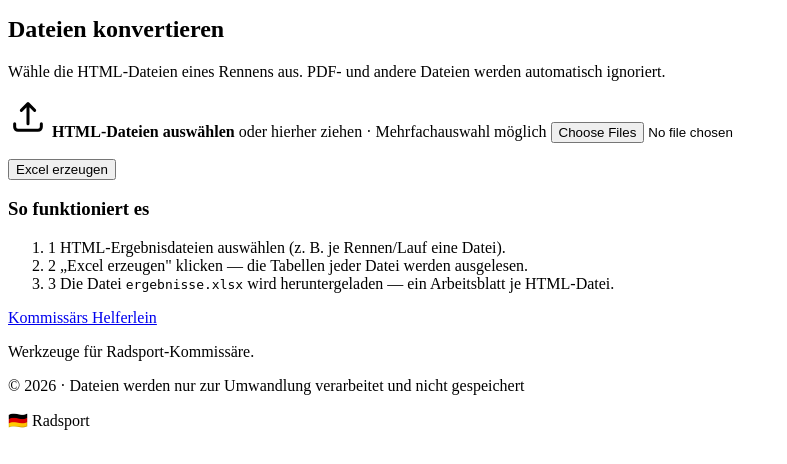
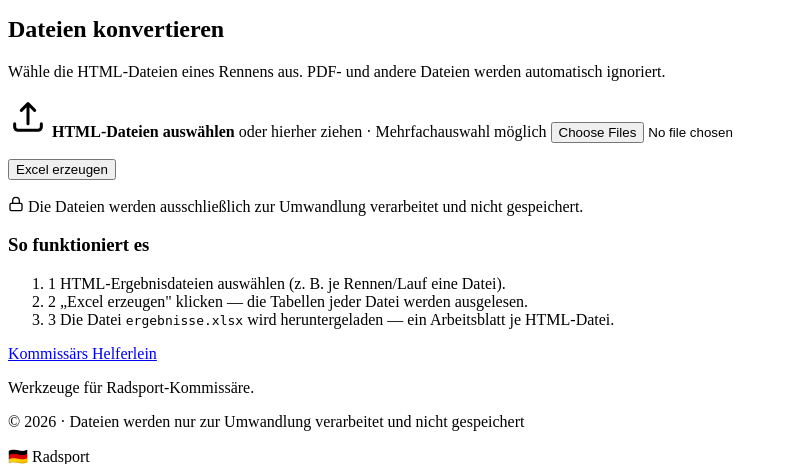
Before and after one commit to bmu/cycling, a Python web app: template src/cycling/web/templates/index.html in a window 1280 px wide. Shown: the part 207-671 px from the top of the page, without its empty margins (0-787 px from the left). Run offline with Jinja, Linux system fonts and the light colour scheme; the template is opened without the code that fills it, so the values that code supplies are empty.

Commit message:
Web-UI: Datenschutzhinweis-Zeile unter dem Formular
Dezente Zeile mit Schloss-Icon unter dem Upload-Button: "Die Dateien werden
ausschließlich zur Umwandlung verarbeitet und nicht gespeichert." Optional wird
ein Link zur Datenschutzerklärung angezeigt, wenn die Env-Variable
CYCLING_PRIVACY_URL gesetzt ist (fürs öffentliche Hosting).

Co-Authored-By: Claude Opus 4.8 <noreply@anthropic.com>

```diff
--- a/src/cycling/web/templates/index.html
+++ b/src/cycling/web/templates/index.html
@@ -47,6 +47,19 @@
                     <button type="submit" class="btn btn--primary" data-submit>Excel erzeugen</button>
                 </div>
             </form>
+
+            <p class="privacy-note">
+                <svg width="16" height="16" viewBox="0 0 24 24" fill="none" stroke="currentColor"
+                     stroke-width="2" stroke-linecap="round" stroke-linejoin="round" aria-hidden="true">
+                    <rect x="3" y="11" width="18" height="11" rx="2"/>
+                    <path d="M7 11V7a5 5 0 0 1 10 0v4"/>
+                </svg>
+                <span>
+                    Die Dateien werden ausschließlich zur Umwandlung verarbeitet und
+                    nicht gespeichert.{% if privacy_url %}
+                    <a href="{{ privacy_url }}">Datenschutzerklärung</a>.{% endif %}
+                </span>
+            </p>
         </div>
 
         <div class="card mt-l">
```
Also changed, not shown: src/cycling/web/main.py (+10 -2 lines), src/cycling/web/static/css/style.css (+12 -0 lines).
